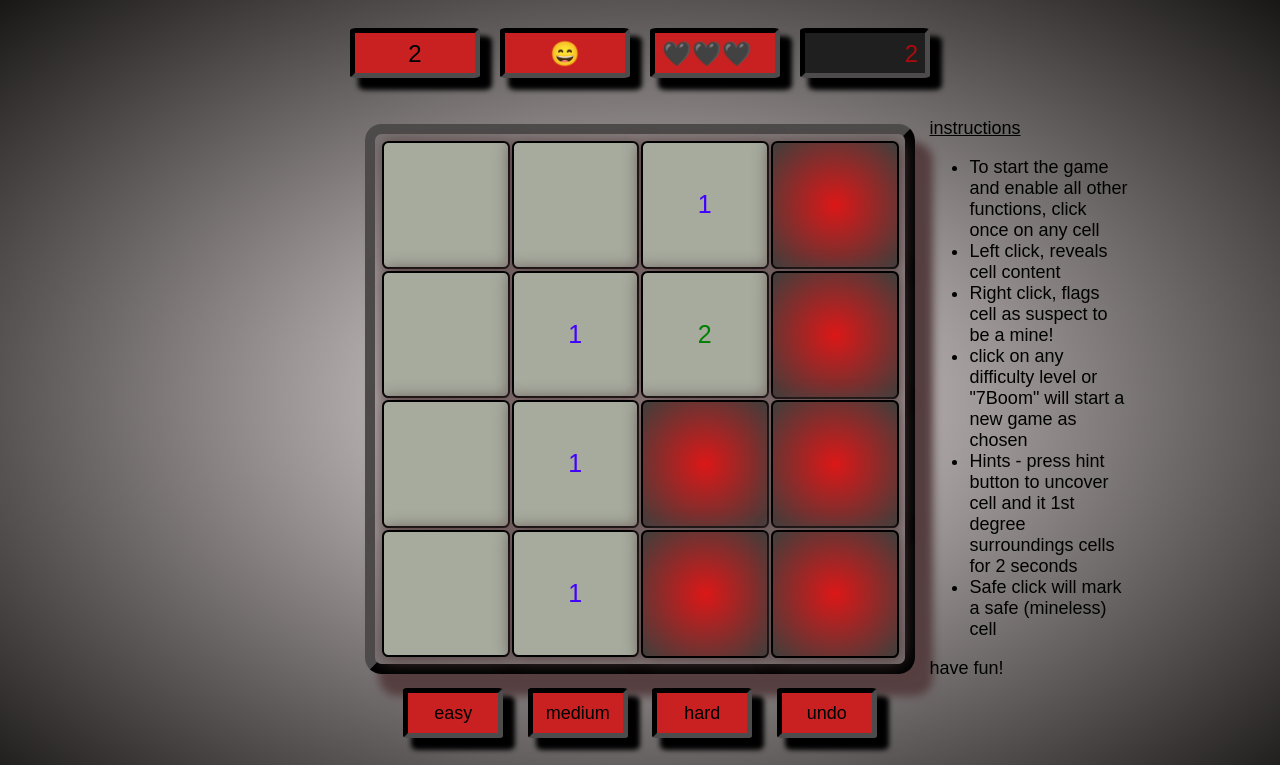
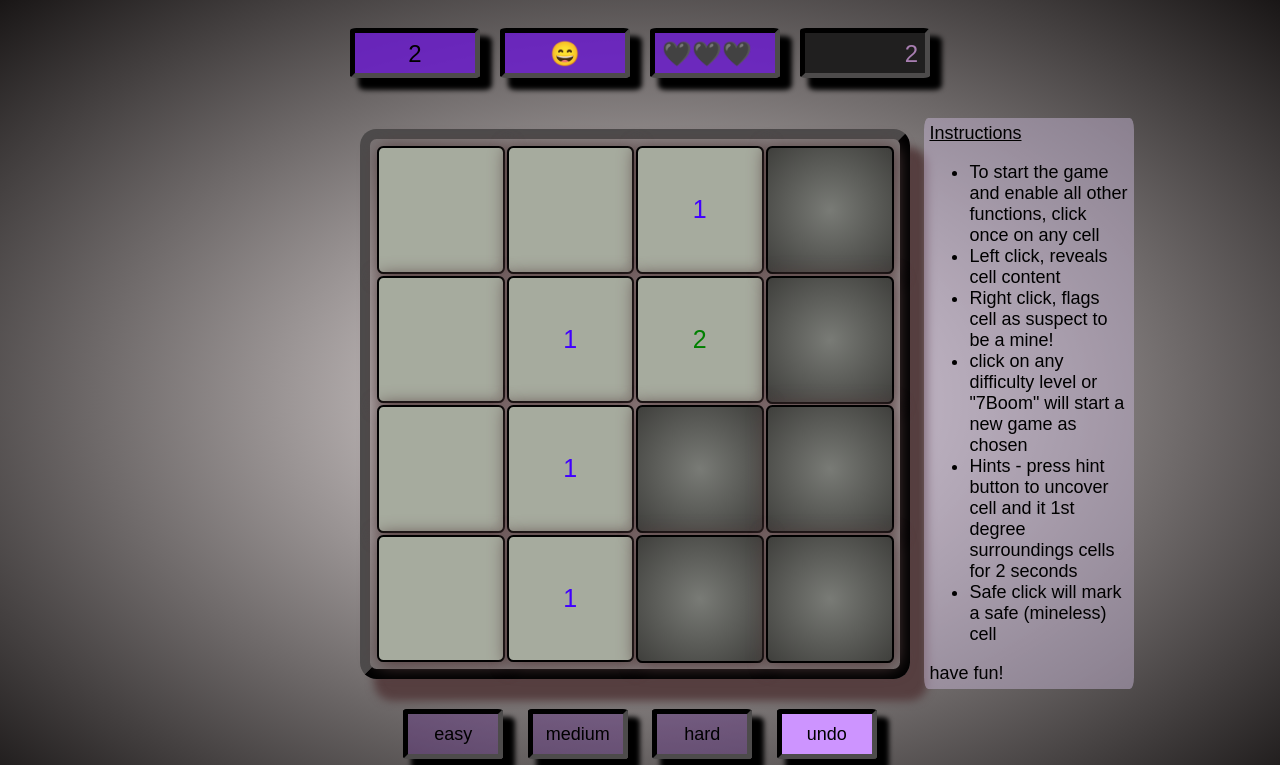
Before and after one commit to shai-av/mineSweeper-project1, a plain HTML site: page index.html in a window 1280 px wide. Both pictures are taken after a click on the element 445 px from the left and 204 px from the top of the page. Shown: the top 765 px of the page. Drawn offline with Linux system fonts and the light colour scheme.

Commit message:
third-upload
-smile change after clicking a mine fix
-'undo' works all the way back to a completely covered board
-mine image
-game colors

```diff
--- a/css/main.css
+++ b/css/main.css
@@ -20,7 +20,7 @@ body {
 .div-line {
     font-size: x-large;
     padding: 7px;
-    background-color: #c92121;
+    background-color: #6c1bd0cf;
     height: 50px;
     width: 130px;
     margin: 10px;
@@ -37,8 +37,13 @@ body {
     cursor: pointer;
 }
 
+.mineImg {
+    width: 100%;
+    max-width: 58px
+}
+
 .clock {
-    color: rgba(255, 0, 0, 0.623);
+    color: rgb(168 126 177);
 }
 
 .clockDiv {
@@ -80,15 +85,15 @@ table {
 }
 
 .hint {
-    cursor: url('/img/hint-cropped.png'), auto;
+    cursor: url('../img/hint-cropped.png'), auto;
 }
 
 .hint td {
-    cursor: url('/img/hint-cropped.png'), auto;
+    cursor: url('../img/hint-cropped.png'), auto;
 }
 
 .mine {
-    background-color: #F44336;
+    background-color: #bb00ff33
 }
 
 .nextToMine1 {
@@ -113,7 +118,6 @@ table {
 
 .nextToMine6 {
     color: rgb(255, 0, 230);
-    ;
 }
 
 .nextToMine7 {
@@ -131,8 +135,7 @@ table {
 td.cover {
     background-color: rgb(4, 27, 4);
     content-visibility: hidden;
-    /* background-image: radial-gradient(rgb(121, 123, 118), rgb(63, 63, 60)); */
-    background-image: radial-gradient(rgb(220 23 23), rgb(63, 63, 60));
+    background-image: radial-gradient(rgb(121, 123, 118), rgb(63, 63, 60));
 }
 
 td.marked {
@@ -145,7 +148,7 @@ footer {
 }
 
 button {
-    background-color: #c92121;
+    background-color: #64229d4a;
     margin: 10px;
     height: 50px;
     width: 100px;
@@ -156,6 +159,10 @@ button {
     padding: 7px;
     font-family: fantasy;
     box-shadow: 10px 10px 5px 2px;
+}
+
+.undoBtn {
+    background-color: #cd94ff;
 }
 
 .extra div {
@@ -200,10 +207,15 @@ button {
 
 .instructions {
     text-align: left;
+    background-color: #c8b8d77a;
+    height: fit-content;
+    padding: 5px;
+    border-radius: 2%;
 }
 
 .instructionsTitle {
     text-decoration-line: underline;
+
 }
 
 .bestScoreTitle {
--- a/index.html
+++ b/index.html
@@ -20,7 +20,7 @@
         <div class="sideDiv"></div>
         <div class="board-container"></div>
         <div class="sideDiv instructions">
-            <span class="instructionsTitle">instructions</span>
+            <span class="instructionsTitle">Instructions</span>
             <ul>
                 <li>To start the game and enable all other functions, click once on any cell </li>
                 <li>Left click, reveals cell content</li>
@@ -35,7 +35,7 @@
             <button onclick="difficulty('easy')">easy</button>
             <button onclick="difficulty('medium')">medium</button>
             <button onclick="difficulty('hard')">hard</button>
-            <button onclick="undo()">undo</button>
+            <button onclick="undo()" class="undoBtn">undo</button>
         </div>
 
         <div class="extra">
--- a/js/bonus.js
+++ b/js/bonus.js
@@ -18,7 +18,6 @@ var gIsManualMode = false;
 /// undo
 function saveLastInstance() {
     if (gIsFirstClick) return;
-
     gBoardLastInstance = copy_2d_Array(gBoard);
     gGameLastInstance = JSON.parse(JSON.stringify(gGame));
     gSteps[gCurrStep] = ({
@@ -40,7 +39,7 @@ function undo() {
     renderBy_gGame();
 }
 
-//hint
+///hint
 function hintBtnClick() {
     if (!gGame.isGameOn) return;
     if (gGame.hints === 0) return;
@@ -90,7 +89,7 @@ function addCover(cell) {
     cell.classList.add('cover');
 }
 
-//safe-click
+///safe-click
 function updateSafeClicks() {
     document.querySelector('.safeClicksLeftTxt').innerText = gGame.safeClicks;
 }
@@ -133,7 +132,7 @@ function getSafeClickRandomLocation() {
     return { i, j };
 }
 
-//7Boom!
+///7Boom!
 function sevenBoomBtnClick() {
     gIs7BoomMode = true;
     init();
@@ -146,7 +145,6 @@ function setMines7Boom(gBoard) {
             if (counter % 7 === 0) {
                 gBoard[i][j].isMine = true;
                 gGame.markedCount++;
-
             }
         }
     }
@@ -155,7 +153,7 @@ function setMines7Boom(gBoard) {
     updateMarked();
 }
 
-//local storage
+///local storage
 function updateBestScoreFromLocalStorage() {
     var difficulties = ['easy', 'medium', 'hard'];
     for (var i = 0; i < difficulties.length; i++) {
@@ -178,7 +176,7 @@ function updateScoreIfHigher(key, value) {
         updateBestScoreFromLocalStorage();
     }
 }
-
+///manual position mines
 function renderBlankBoard(board) {
     document.querySelector('.manualStart').style.display = 'inline-block';
 
@@ -202,9 +200,8 @@ function renderBlankBoard(board) {
 
 function addMine(cell, i, j) {
     cell.classList.add('mine');
-    cell.innerText = '💣';
+    cell.innerHTML = MINE;
     gBoard[i][j].isMine = true;
-    console.log(gBoard);
     gGame.markedCount++;
 }
 
--- a/js/main.js
+++ b/js/main.js
@@ -1,12 +1,12 @@
 'use strict'
-const MINE = '💣';
+const MINE = `<img src="img/mine.png" class="mineImg" alt="💣"></img>`;
+// const MINE = '💣';
 
 var gClock = document.querySelector('.clock');
 var gClockInterval;
 var gIsFirstClick;
 var gBoard;
-var gLevel;
-var gGame;
+
 var gLevel = { size: 4, mines: 2, difficulty: 'easy' };
 var gGame = {
     isGameOn: false,
@@ -30,7 +30,6 @@ function setNewGameValues() {
     gGame.safeClicks = 3;
 
     gIsFirstClick = true;
-    console.log(gGame.markedCount);
     if (!gIsManualMode) gGame.markedCount = 0;
     renderBy_gGame();
     resetStepsBackup();
@@ -64,7 +63,6 @@ function renderBoard(board) {
         for (var j = 0; j < board.length; j++) {
             var cell = board[i][j];
             var className = 'cell ';
-            ///
             var spanClassName = '';
             var cellText = '';
             if (cell.isMine) className += 'mine ', cellText = MINE;
@@ -93,7 +91,6 @@ function createMines(firstClick_I, firstClick_J) {
             var location = getMineRandomLocation(firstClick_I, firstClick_J);
             gBoard[location.i][location.j].isMine = true;
             gGame.markedCount++;
-
         }
     }
     updateMarked();
@@ -142,16 +139,17 @@ function cellClicked(cell, i, j) {
     }
     if (gBoard[i][j].isMarked) return;
     if (gBoard[i][j].isShown) return;
-    saveLastInstance();
+
+    if (gIsFirstClick) onFirstClick(cell, i, j);
+    else saveLastInstance();
     gBoard[i][j].isShown = true;
-    if (gIsFirstClick) onFirstClick(i, j);
     cell.classList.remove('cover');
     if (isCellEmpty(i, j)) emptyCellClick(i, j);
     else if (isCellMine(i, j)) mineCellClick();
     if (isGameOver()) endGame();
 }
 
-function onFirstClick(i, j) {
+function onFirstClick(cell, i, j) {
     if (!gIsManualMode) {
         createMines(i, j);
     } else {
@@ -160,8 +158,11 @@ function onFirstClick(i, j) {
     gIsFirstClick = false;
     gGame.isGameOn = true;
     runMinesAroundCount(gBoard);
+    startClock();
+    saveLastInstance();
+    gBoard[i][j].isShown = true;
+    cell.classList.remove('cover');
     renderBoard(gBoard);
-    startClock();
 }
 
 function mouseRightClick(cell, i, j) {
@@ -180,7 +181,7 @@ function mouseRightClick(cell, i, j) {
         gGame.markedCount--;
         updateMarked();
     }
-    if (isGameOver()) endGame('win');
+    if (isGameOver()) endGame(); // win
 }
 
 function updateMarked() {
@@ -207,11 +208,14 @@ function emptyCellClick(cellI, cellJ) {
 
 function mineCellClick() {
     gGame.lives--;
+    gGame.markedCount--;
     updateLives();
-    if (!gGame.lives === 0) {
+    updateMarked();
+
+    if (gGame.lives !== 0) {
         document.querySelector('.smile').innerText = '😖';
         setTimeout(function () {
-            document.querySelector('.smile').innerText = '😄';
+            if (gGame.isGameOn) document.querySelector('.smile').innerText = '😄';
         }, 750);
     }
 }
```
Also changed, not shown: img/mine.png (added), img/mine2.png (added).
